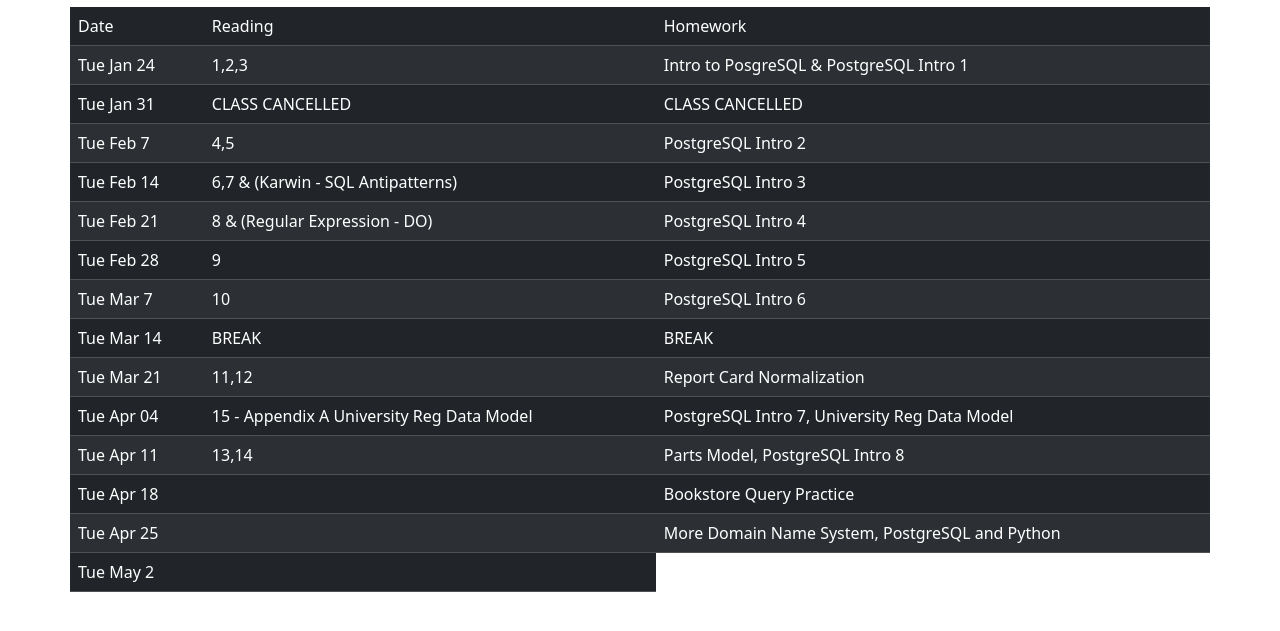
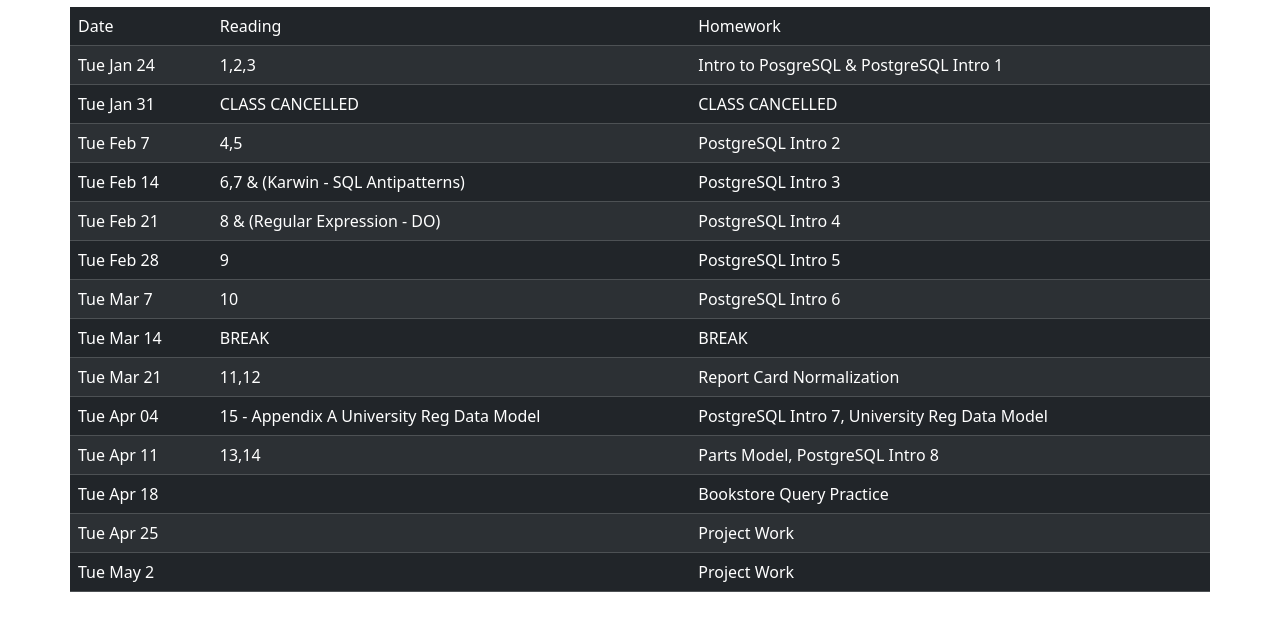
Before and after one commit to 2023-spring-comp-520/2023-spring-comp-520.github.io, a plain HTML site: page docs/pages/schedule.html in a window 1280 px wide. Shown: the part 245-876 px from the top of the page. Drawn offline with nearby package versions, Linux system fonts and the light colour scheme.

Commit message:
update schedule

```diff
--- a/docs/pages/schedule.html
+++ b/docs/pages/schedule.html
@@ -117,11 +117,12 @@
             <tr>
               <td>Tue Apr 25</td>
               <td></td>
-              <td>More Domain Name System, PostgreSQL and Python</td>
+              <td>Project Work</td>
             </tr>
             <tr>
               <td>Tue May 2</td>
               <td></td>
+              <td>Project Work</td>
             </tr>
           </tbody>
         </table>
```
